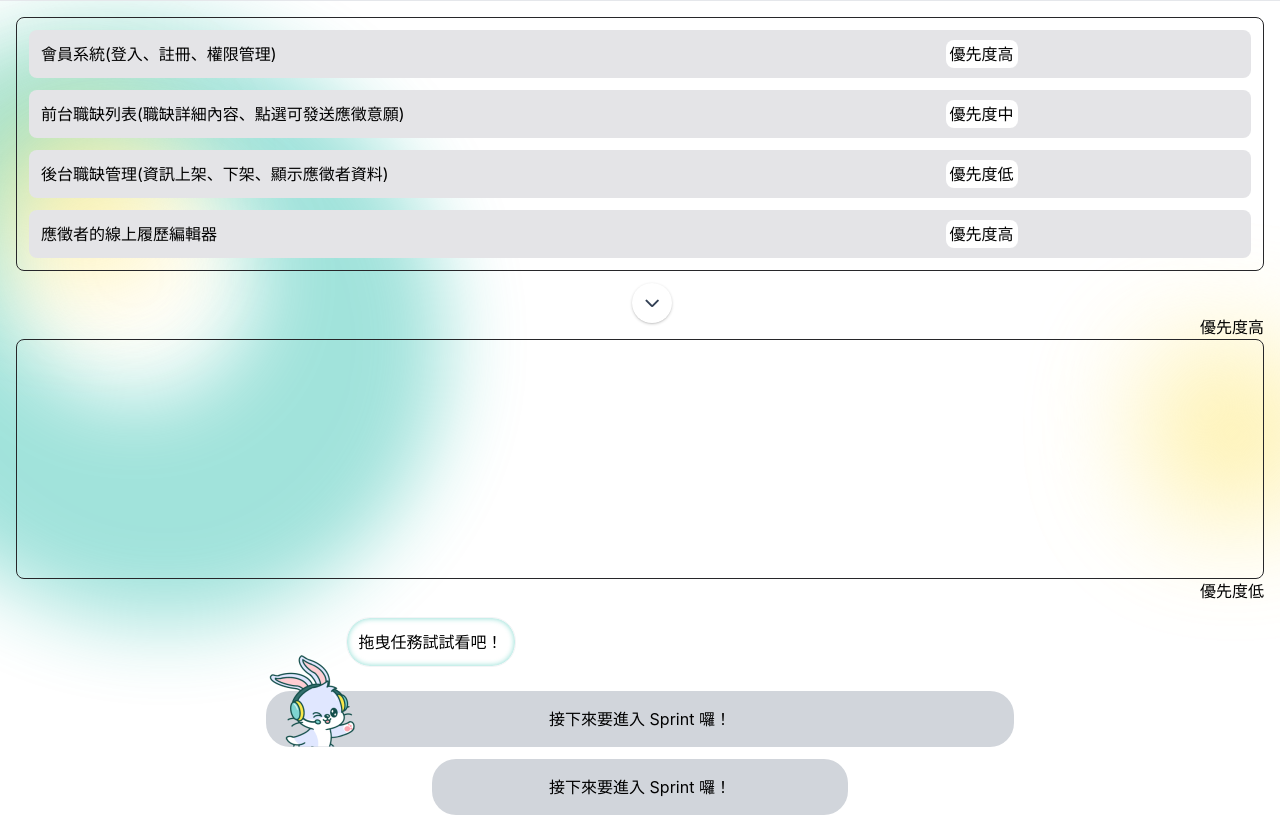
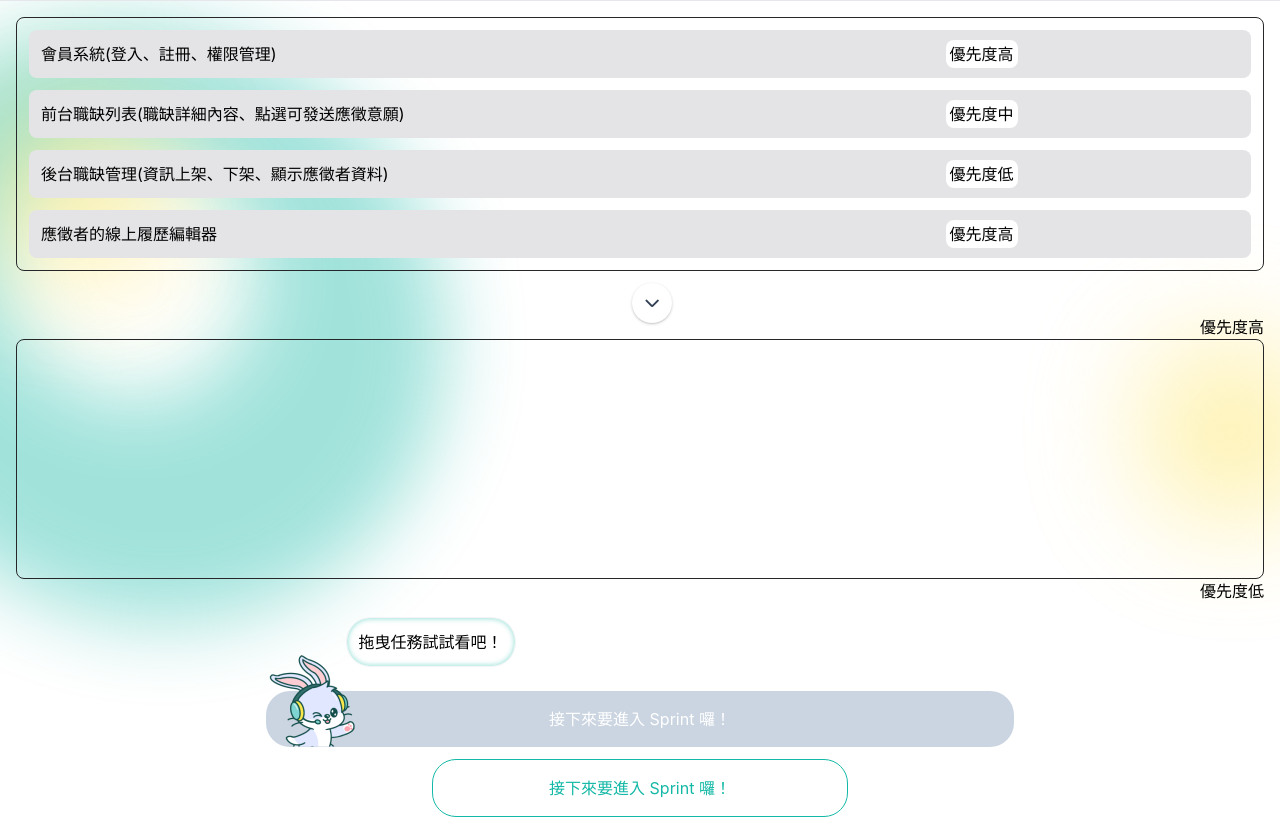
Before and after one commit to alphatero/f2e_scrum_frontend, a React (Create React App) app: page /exam/product-backlog in a window 1280 px wide. Built offline with nearby package versions, Linux system fonts and the light colour scheme.

Commit message:
refactor: button css ; feat: button type

```diff
--- a/src/components/Button.jsx
+++ b/src/components/Button.jsx
@@ -1,46 +1,65 @@
 import clsx from 'clsx';
 import { SpeechBubble } from './introduction';
 
-export function Button({
-  children, onClick, widthCss, mdWidthCss, isRabbit, speechText = null,
-}) {
+export function Button(
+  {
+    children, onClick, customizedClass,
+    isPrimary = false, isSecondary = false, disabled = false, isRabbit = false,
+    speechText = null,
+  },
+) {
+  const btnPrimary = `
+    text-white bg-teal-500
+    hover:bg-teal-400
+    active:bg-teal-600
+    disabled:bg-slate-300
+  `;
+
+  const btnSecondary = `
+    border border-teal-500 text-teal-500
+    hover:border-teal-400 hover:bg-teal-50 hover:text-teal-400
+    active:border-teal-600 active:text-teal-600
+    disabled:border-slate-300 disabled:text-slate-300
+  `;
+
   return (
     <div className={clsx(
       'relative grid',
-      widthCss,
-      mdWidthCss,
+      customizedClass,
       (isRabbit ? 'h-36' : ''),
     )}
     >
-
       <button
         type="button"
         className={clsx(
           'place-self-end justify-center',
           'w-full py-4 rounded-3xl',
-          'bg-gray-300',
+          isPrimary && btnPrimary,
+          isSecondary && btnSecondary,
         )}
         onClick={onClick}
+        disabled={disabled}
       >
         <p>{children}</p>
       </button>
 
+      {
+        isRabbit && (
         <img
           src="/images/rabbit-look-right.png"
-        className={clsx(
-          'absolute left-0 bottom-0',
-          (!isRabbit ? 'hidden' : ''),
-        )}
+          className="absolute left-0 bottom-0"
           alt=""
         />
+        )
+      }
 
-      <div className={clsx(
-        'absolute left-20 bottom-20 w-fit',
-        (!speechText ? 'hidden' : ''),
-      )}
-      >
+      {
+        speechText && (
+          <div className="absolute left-20 bottom-20 w-fit">
             <SpeechBubble text={speechText} />
           </div>
+        )
+      }
 
     </div>
 
--- a/src/views/exam/ProductBacklog.jsx
+++ b/src/views/exam/ProductBacklog.jsx
@@ -48,11 +48,11 @@ function ProductBacklog() {
       <p className="w-full h-5 text-right mb-1">優先度低</p>
 
       <div className="flex justify-center">
-        <Button onClick={backHome} widthCss="w-4/5" mdWidthCss="md:w-3/5" isRabbit speechText="拖曳任務試試看吧！">{button}</Button>
+        <Button onClick={backHome} customizedClass="w-4/5 md:w-3/5" isPrimary isRabbit speechText="拖曳任務試試看吧！" disabled>{button}</Button>
       </div>
 
       <div className="flex justify-center mt-3">
-        <Button onClick={backHome} widthCss="w-4/5" mdWidthCss="md:w-1/3">{button}</Button>
+        <Button onClick={backHome} customizedClass="w-4/5 md:w-1/3" isSecondary>{button}</Button>
       </div>
 
     </div>
```
Lines whose indentation alone changed are shown as unchanged.
